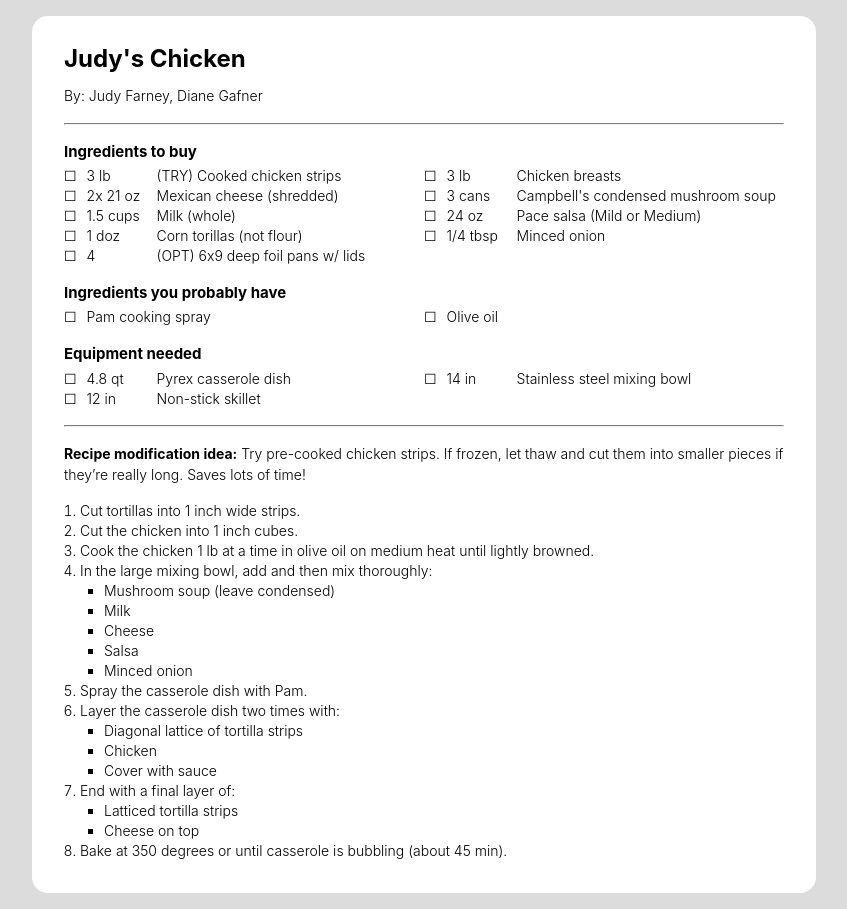
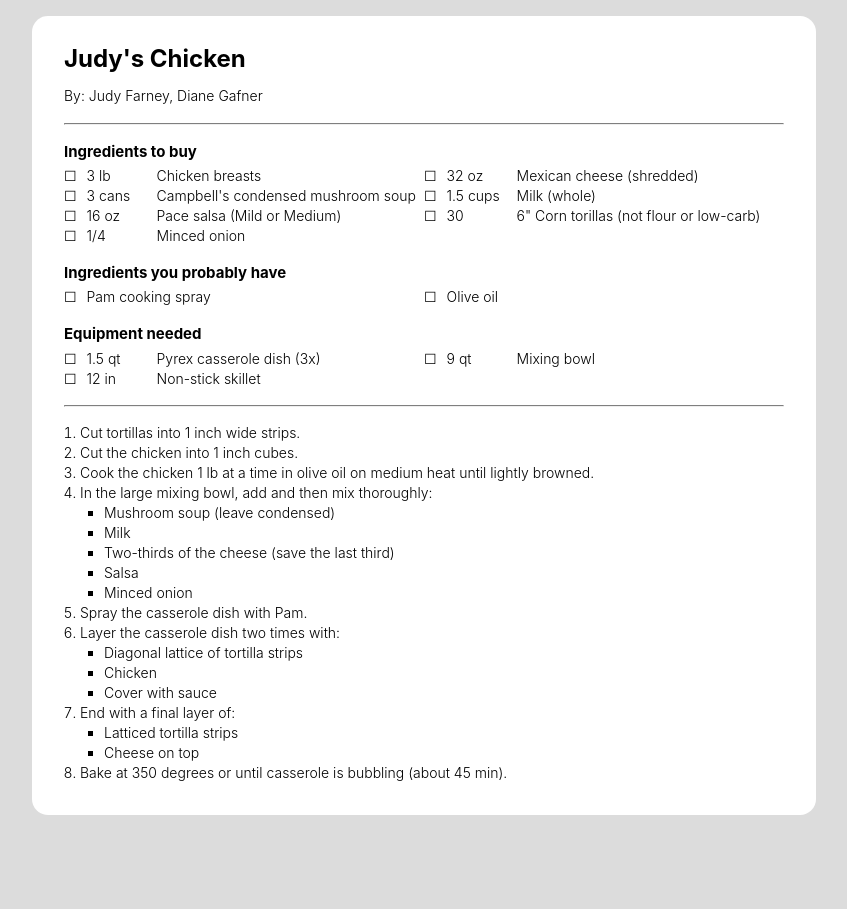
Before and after one commit to gaelanlloyd/jekyll-recipes, a Jekyll site: the page built from _recipes/judys-chicken.md, in a window 1280 px wide. Shown: the whole page, without its empty margins (216-1063 px from the left). Built offline with Jekyll 4.4.1, drawn with Linux system fonts in a browser that asks for light colours.

Commit message:
Update Judy's Chicken recipe

```diff
--- a/_recipes/judys-chicken.md
+++ b/_recipes/judys-chicken.md
@@ -2,24 +2,21 @@
 title: Judy's Chicken
 author: Judy Farney, Diane Gafner
 ingredientsToBuy:
-  - { qty: "3 lb", item: "(TRY) Cooked chicken strips" }
   - { qty: "3 lb", item: "Chicken breasts" }
-  - { qty: "2x 21 oz", item: "Mexican cheese (shredded)" }
+  - { qty: "32 oz", item: "Mexican cheese (shredded)" }
   - { qty: "3 cans", item: "Campbell's condensed mushroom soup" }
   - { qty: "1.5 cups", item: "Milk (whole)" }
-  - { qty: "24 oz", item: "Pace salsa (Mild or Medium)" }
-  - { qty: "1 doz", item: "Corn torillas (not flour)" }
-  - { qty: "1/4 tbsp", item: "Minced onion" }
-  - { qty: "4", item: "(OPT) 6x9 deep foil pans w/ lids" }
+  - { qty: "16 oz", item: "Pace salsa (Mild or Medium)" }
+  - { qty: "30", item: "6\" Corn torillas (not flour or low-carb)" }
+  - { qty: "1/4", item: "Minced onion" }
 ingredientsYouHave:
   - Pam cooking spray
   - Olive oil
 equipment:
-  - { type: "4.8 qt", item: "Pyrex casserole dish" }
-  - { type: "14 in", item: "Stainless steel mixing bowl" }
+  - { type: "1.5 qt", item: "Pyrex casserole dish (3x)" }
+  - { type: "9 qt", item: "Mixing bowl" }
   - { type: "12 in", item: "Non-stick skillet" }
 ---
-**Recipe modification idea:** Try pre-cooked chicken strips. If frozen, let thaw and cut them into smaller pieces if they're really long. Saves lots of time!
 
 - Cut tortillas into 1 inch wide strips.
 - Cut the chicken into 1 inch cubes.
@@ -27,7 +24,7 @@ equipment:
 - In the large mixing bowl, add and then mix thoroughly:
     - Mushroom soup (leave condensed)
     - Milk
-    - Cheese
+    - Two-thirds of the cheese (save the last third)
     - Salsa
     - Minced onion
 - Spray the casserole dish with Pam.
```
